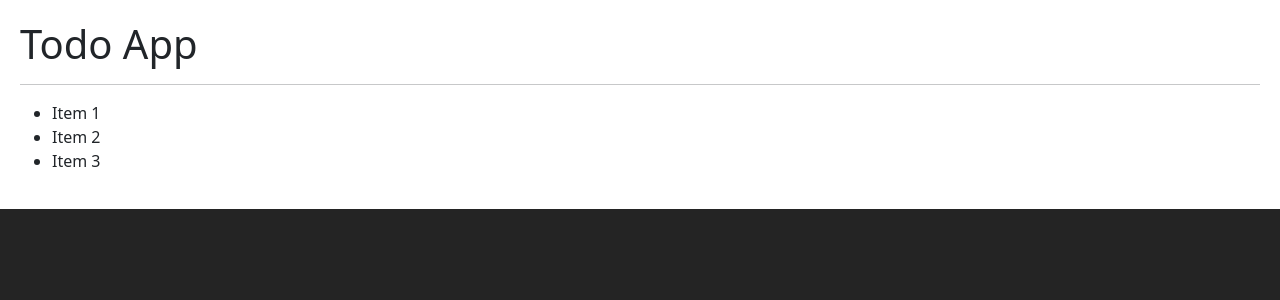
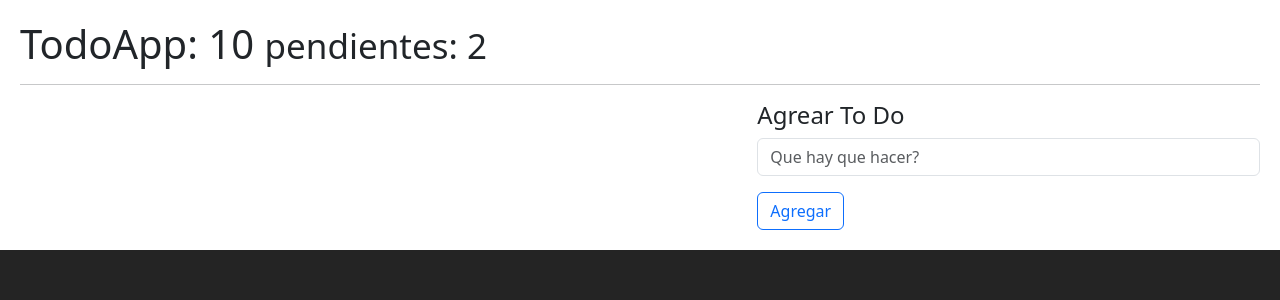
Before and after one commit to yosassenav/hooks-app, a React (Vite) app: page / in a window 1280 px wide. Shown: the top 300 px of the page. Built offline with nearby package versions, Linux system fonts and the light colour scheme.

Commit message:
building a todoApp to understand the useReducer hook

```diff
--- a/src/08-useReducer/TodoApp.jsx
+++ b/src/08-useReducer/TodoApp.jsx
@@ -18,13 +18,41 @@
 
     return (
     <>
-        <h1>Todo App</h1>
+        <h1>TodoApp: 10 <small>pendientes: 2</small></h1>
         <hr/>
-        <ul>
-            <li>Item 1</li>
-            <li>Item 2</li>
-            <li>Item 3</li>
-        </ul>
+        <div className="row">
+            <div className="col-7">
+                <ul className="list-group">
+                    {
+                        state.map((item) => {
+                            <li key={item.id} className="list-group-item d-flex justify-content-between">
+                                <span className="align-elf-center">Item 1</span>
+                                <button className="btn btn-danger">Borrar</button>
+                            </li>
+                        })
+                    }
+
+
+                </ul>
+            </div>
+            <div className="col-5">
+                <h4>Agrear To Do</h4>
+                <form>
+                    <input
+                    type='text'
+                    placeholder="Que hay que hacer?"
+                    className="form-control mb-2"
+                    />
+                    <button
+                    type="submit"
+                    className="btn btn-outline-primary mt-2"
+                    >
+                        Agregar
+                    </button>
+                </form>
+            </div>
+        </div>
+
     </>
     )
 }
```
